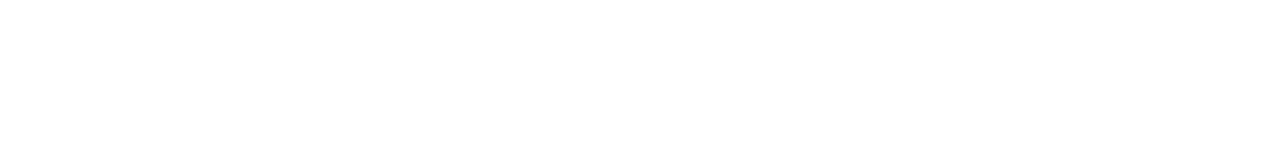
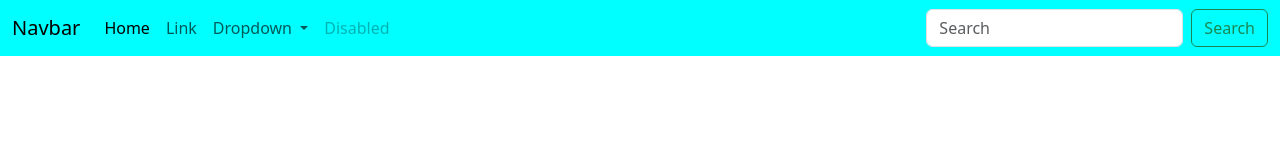
Before and after one commit to FuerzaBruta/empezandoConGitHub, a plain HTML site: page index.html in a window 1280 px wide. Drawn offline with nearby package versions, Linux system fonts and the light colour scheme.

Commit message:
navbar sin color

```diff
--- a/assets/css/style.css
+++ b/assets/css/style.css
@@ -0,0 +1,3 @@
+nav{
+    background-color: aqua;
+}
--- a/index.html
+++ b/index.html
@@ -12,6 +12,49 @@
 </head>
 
 <body>
+    <nav class="navbar navbar-expand-lg">
+        <div class="container-fluid">
+            <a class="navbar-brand" href="#">Navbar</a>
+            <button class="navbar-toggler" type="button" data-bs-toggle="collapse"
+                data-bs-target="#navbarSupportedContent" aria-controls="navbarSupportedContent" aria-expanded="false"
+                aria-label="Toggle navigation">
+                <span class="navbar-toggler-icon"></span>
+            </button>
+            <div class="collapse navbar-collapse" id="navbarSupportedContent">
+                <ul class="navbar-nav me-auto mb-2 mb-lg-0">
+                    <li class="nav-item">
+                        <a class="nav-link active" aria-current="page" href="#">Home</a>
+                    </li>
+                    <li class="nav-item">
+                        <a class="nav-link" href="#">Link</a>
+                    </li>
+                    <li class="nav-item dropdown">
+                        <a class="nav-link dropdown-toggle" href="#" role="button" data-bs-toggle="dropdown"
+                            aria-expanded="false">
+                            Dropdown
+                        </a>
+                        <ul class="dropdown-menu">
+                            <li><a class="dropdown-item" href="#">Action</a></li>
+                            <li><a class="dropdown-item" href="#">Another action</a></li>
+                            <li>
+                                <hr class="dropdown-divider">
+                            </li>
+                            <li><a class="dropdown-item" href="#">Something else here</a></li>
+                        </ul>
+                    </li>
+                    <li class="nav-item">
+                        <a class="nav-link disabled" aria-disabled="true">Disabled</a>
+                    </li>
+                </ul>
+                <form class="d-flex" role="search">
+                    <input class="form-control me-2" type="search" placeholder="Search" aria-label="Search">
+                    <button class="btn btn-outline-success" type="submit">Search</button>
+                </form>
+            </div>
+        </div>
+    </nav>
+
+
 
 
     <script src="https://cdn.jsdelivr.net/npm/bootstrap@5.3.3/dist/js/bootstrap.bundle.min.js"
```
